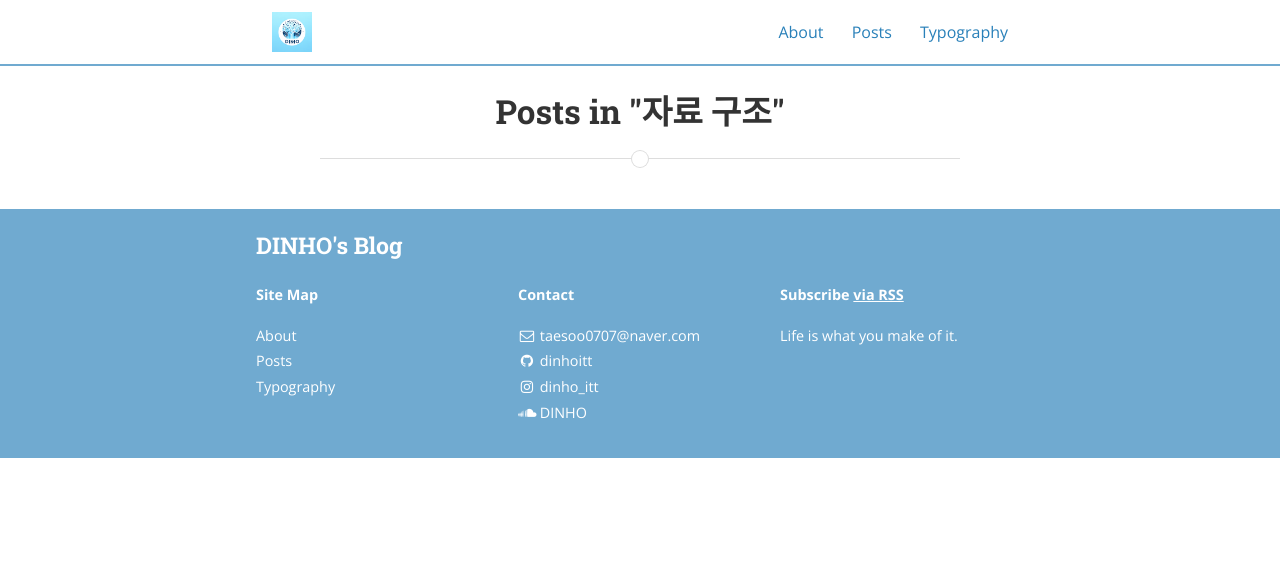
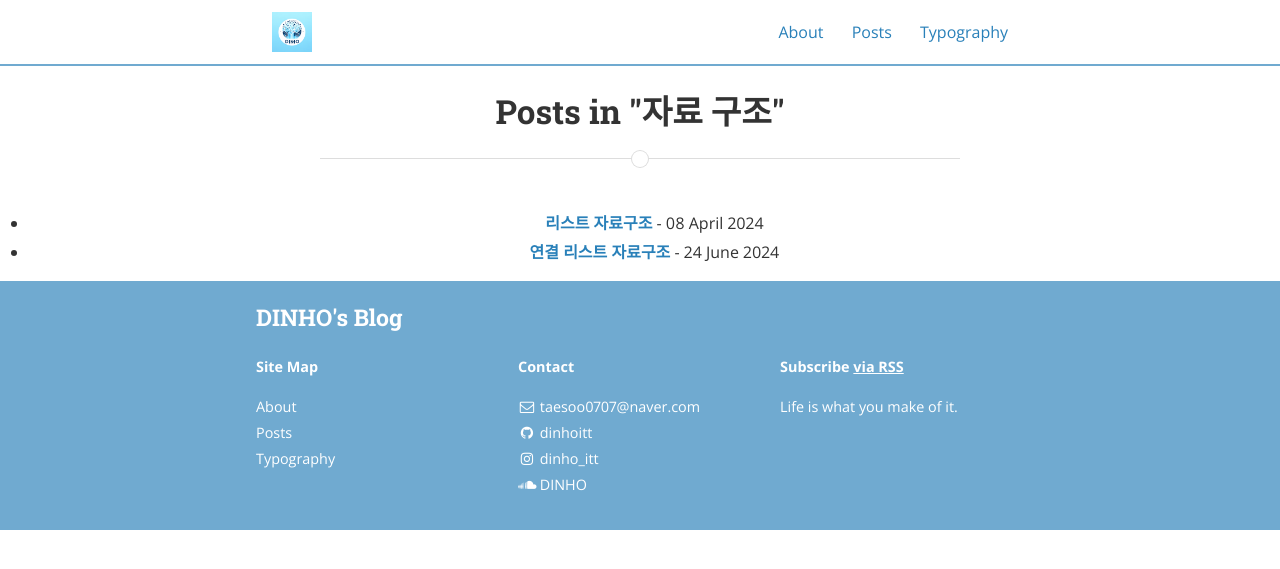
Before and after one commit to dinhoitt/dinhoitt.github.io, a Jekyll site: the page built from category/자료 구조/index.html, in a window 1280 px wide. Shown: the top 569 px of the page. Built offline with Jekyll 4.4.1, drawn with Linux system fonts in a browser that asks for light colours; nearby versions of some CDN libraries.

Commit message:
tag 수정

```diff
--- a/category/자료 구조/index.html
+++ b/category/자료 구조/index.html
@@ -14,7 +14,23 @@ layout: default
 
     <article class="post-content">
         <ul class="posts-list">
+            <li>
+                <strong>
+                    <a class="post-link" href="https://dinhoitt.github.io/%EC%9E%90%EB%A3%8C%20%EA%B5%AC%EC%A1%B0/2024/04/08/%EB%A6%AC%EC%8A%A4%ED%8A%B8-%EC%9E%90%EB%A3%8C%EA%B5%AC%EC%A1%B0.html">
+                        리스트 자료구조
+                    </a>
+                </strong>
+                <span class="post-date"> - 08 April 2024</span>
+            </li>
 
+            <li>
+                <strong>
+                    <a class="post-link" href="https://dinhoitt.github.io/%EC%9E%90%EB%A3%8C%20%EA%B5%AC%EC%A1%B0/2024/06/24/%EC%97%B0%EA%B2%B0-%EB%A6%AC%EC%8A%A4%ED%8A%B8-%EC%9E%90%EB%A3%8C%EA%B5%AC%EC%A1%B0.html">
+                        연결 리스트 자료구조
+                    </a>
+                </strong>
+                <span class="post-date"> - 24 June 2024</span>
+            </li>
             <!--
             <li>
                 <strong>
```
